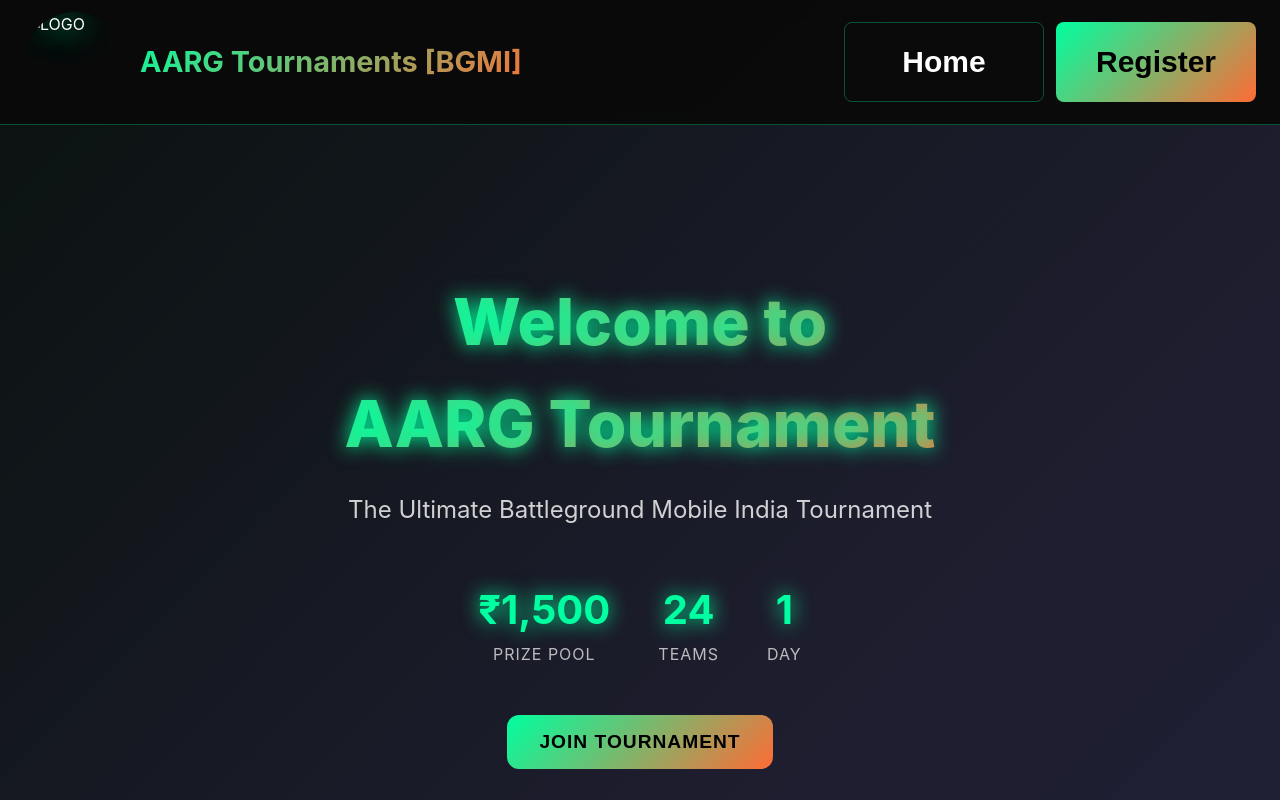
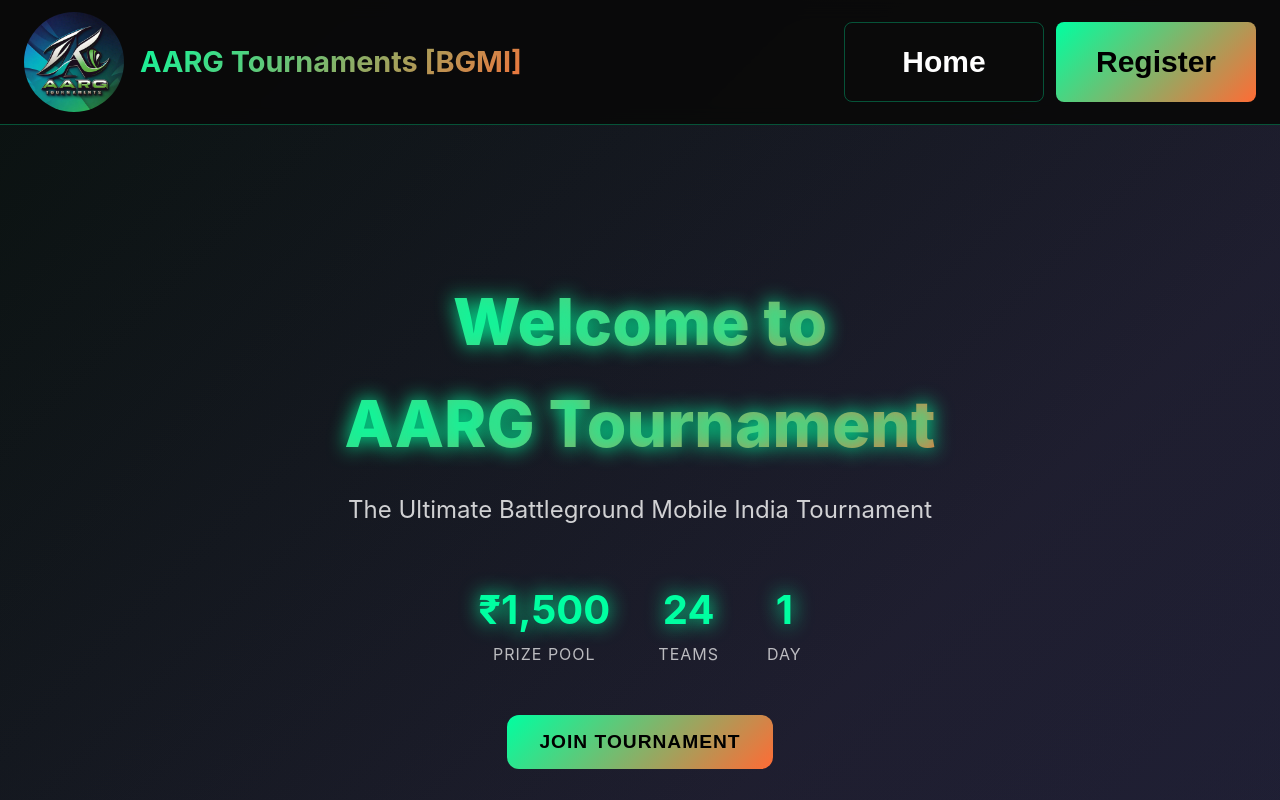
Before and after one commit to Ashish021204/AARG-Tournaments, a plain HTML site: page index.html in a window 1280 px wide. Shown: the top 800 px of the page. Drawn offline with Linux system fonts and the light colour scheme.

Commit message:
Update index.html

```diff
--- a/index.html
+++ b/index.html
@@ -12,7 +12,7 @@
     <nav class="navbar">
         <!-- <div class="nav-container"> -->
             <div class="nav-right">
-                <img id="logo" src="assets/AARG-LOGO.jpg" alt="LOGO">
+                <img id="logo" src="AARG-LOGO.jpg" alt="LOGO">
                 <span class="brand-name">AARG Tournaments [BGMI]</span>
             </div>
             <div class="nav-left">
```
